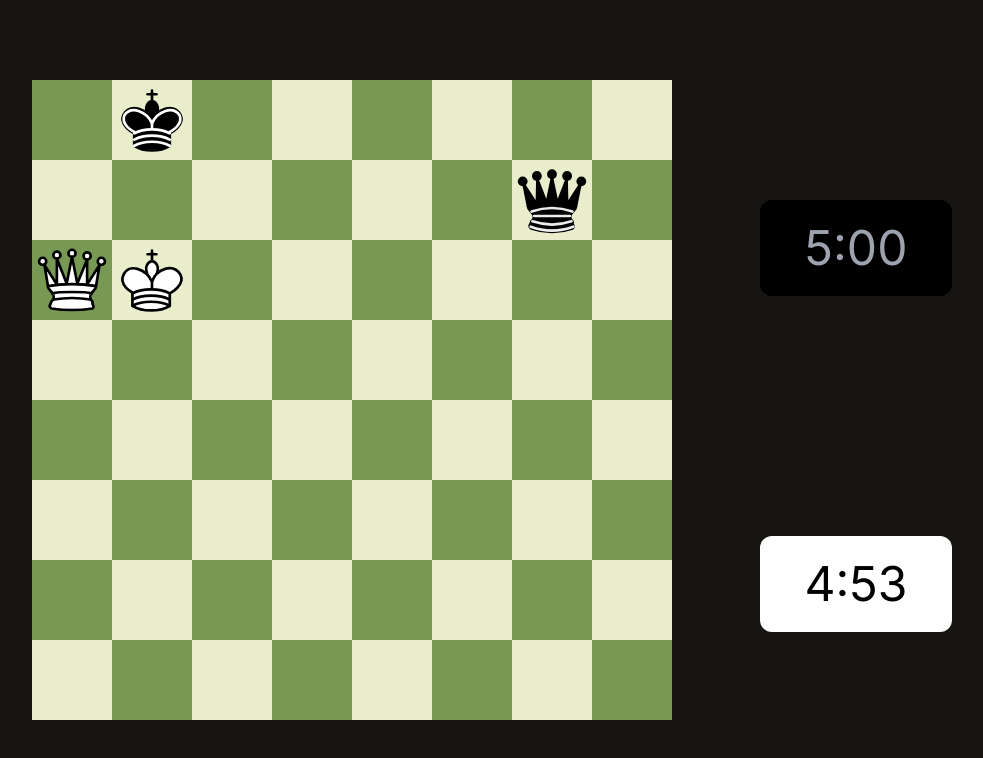
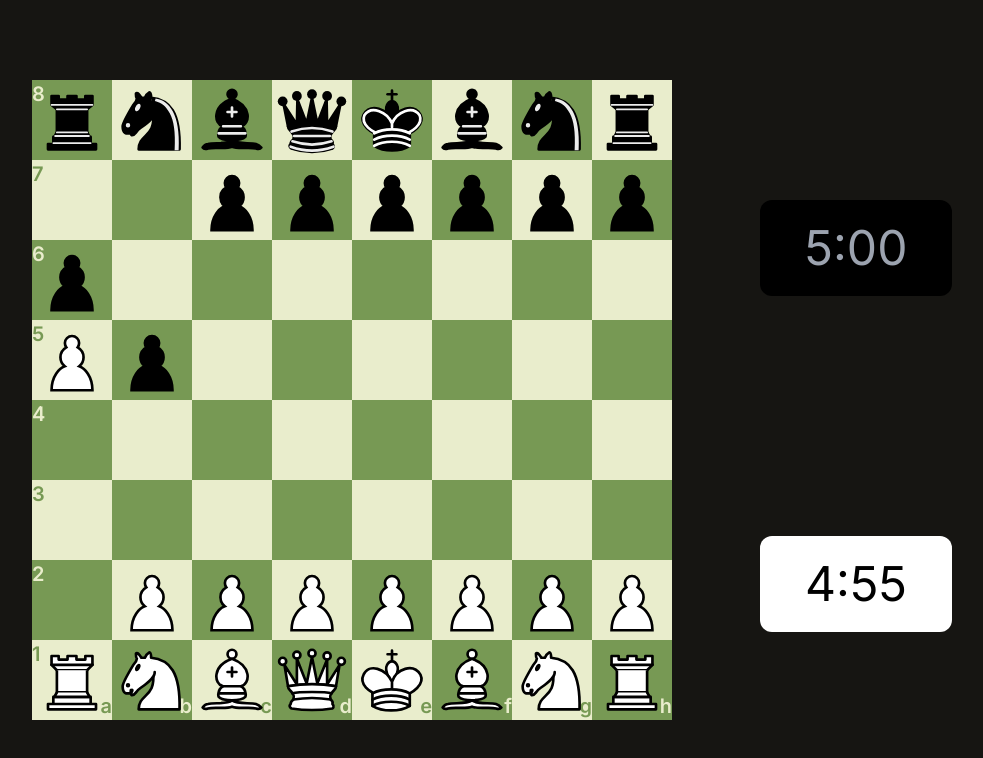
Before and after one commit to Srinjoy003/chess, a Next.js app: page / in a window 1280 px wide. Shown: the top 758 px of the page, without its empty margins (288-1271 px from the left). Built offline with nearby package versions, Linux system fonts and the light colour scheme.

Commit message:
fixed prevMove in ai

```diff
--- a/app/chessAi/MoveGenerator.ts
+++ b/app/chessAi/MoveGenerator.ts
@@ -1,5 +1,6 @@
 import { ImprovedTotalMoveList } from "./aiMoves";
 import { EnPassantMoveList, CastlingMoveList } from "../helperFunctions";
+import { extractChessPosition } from "./aiHelperFunctions";
 
 export function deepCopyBoard(boardState: string[][]): string[][] {
 	// Create a new array and copy the contents of the original array to it
@@ -20,13 +21,16 @@ function deepCopyPrevMove(
 
 export function MoveGenerator(
 	depth: number,
+	currentDepth: number,
 	boardState: string[][],
 	currentTurn: string,
 	prevMove: [number, number] | null,
 	whiteCastling: [boolean, boolean, boolean],
 	blackCastling: [boolean, boolean, boolean]
 ): number {
-	if (depth === 0) return 0;
+	if (currentDepth === 0) return 1;
+
+	if (prevMove === null) prevMove = [-1, -1];
 
 	const totalMoveList = ImprovedTotalMoveList(
 		boardState,
@@ -46,6 +50,22 @@ export function MoveGenerator(
 		const newPrevMove = deepCopyPrevMove(prevMove);
 		const nextTurn = currentTurn === "w" ? "b" : "w";
 
+		if (newPrevMove) {
+			const testMove =
+				extractChessPosition(move[0]) + extractChessPosition(move[1]);
+			const pMove =
+				extractChessPosition(newPrevMove[0]) +
+				extractChessPosition(newPrevMove[1]);
+
+			// console.log(testMove)
+
+			if (testMove === "a5b6") {
+				console.log("test : ", testMove, pMove);
+			}
+		}
+
+		// console.log("before", newPrevMove, prevMove);
+
 		MoveMaker(
 			newBoardState,
 			fromIndex,
@@ -55,16 +75,35 @@ export function MoveGenerator(
 			newWhiteCastling,
 			newBlackCastling
 		);
-		moveNumber += MoveGenerator(
-			depth - 1,
+
+		if (newPrevMove) {
+			newPrevMove[0] = fromIndex;
+			newPrevMove[1] = toIndex;
+		}
+
+		// console.log("after", newPrevMove);
+
+		const num = MoveGenerator(
+			depth,
+			currentDepth - 1,
 			newBoardState,
 			nextTurn,
 			newPrevMove,
 			newWhiteCastling,
 			newBlackCastling
 		);
+
+		if (currentDepth === depth) {
+			const fromIndexPos = extractChessPosition(fromIndex);
+			const toIndexPos = extractChessPosition(toIndex);
+			const moveName = fromIndexPos + toIndexPos + ":";
+
+			console.log(moveName, num);
+		}
+
+		moveNumber += num;
 	}
-	return totalMoveList.length + moveNumber;
+	return moveNumber;
 }
 
 export function MoveMaker(
@@ -181,5 +220,6 @@ export function MoveMaker(
 			blackCastling = [blackCastling[0], true, blackCastling[2]];
 		}
 	}
-	prevMove = [fromIndex, toIndex];
+
+
 }
--- /dev/null
+++ b/app/chessAi/aiHelperFunctions.ts
@@ -0,0 +1,5 @@
+export function extractChessPosition(position: number): string {
+	const row = Math.floor(position / 10); // Extract the "tens" place as row
+	const col = position % 10; // Extract the "ones" place as column
+	return String.fromCharCode("a".charCodeAt(0) + col) + (row + 1);
+}
--- a/app/components/Square.tsx
+++ b/app/components/Square.tsx
@@ -7,6 +7,7 @@ import { useSelector } from "react-redux";
 import { RootState } from "../reduxStore/store";
 import { MoveList } from "../helperFunctions";
 import { EnPassantMoveList } from "../helperFunctions";
+import { extractChessPosition } from "../chessAi/aiHelperFunctions";
 
 type SquareProp = {
 	pawnPromotionOpen: boolean;
@@ -41,6 +42,8 @@ const Square = ({
 	const turn = useSelector((state: RootState) => state.turn);
 	const row = Math.floor(position / 10);
 	const col = position % 10;
+
+	const positionName = extractChessPosition(position);
 
 	const enpassantMoveList = useMemo(() => {
 		if (selectedPiece) {
@@ -126,7 +129,7 @@ const Square = ({
 
 	return (
 		<div
-			className={`flex flex-row w-10 h-10 text-3xl md:w-20 md:h-20 md:text-5xl items-center justify-center ${
+			className={`relative flex flex-row w-10 h-10 text-3xl md:w-20 md:h-20 md:text-5xl items-center justify-center ${
 				(selectedPiece &&
 					selectedPiece[0] === position &&
 					boardState[row][col][0] === turn) ||
@@ -172,6 +175,26 @@ const Square = ({
 						}`}
 					></div>
 				)}
+
+			{positionName[0] === "a" && (
+				<div
+					className={`absolute left-0 top-0 text-xl font-semibold ${
+						colour === "bg-chess-light" ? "text-chess-dark" : "text-chess-light"
+					}`}
+				>
+					{positionName[1]}
+				</div>
+			)}
+
+			{positionName[1] === "1" && (
+				<div
+					className={`absolute right-0 bottom-0 text-xl font-semibold ${
+						colour === "bg-chess-light" ? "text-chess-dark" : "text-chess-light"
+					}`}
+				>
+					{positionName[0]}
+				</div>
+			)}
 		</div>
 	);
 };
--- a/app/components/chessBoard.tsx
+++ b/app/components/chessBoard.tsx
@@ -17,7 +17,7 @@ import PawnPromotion from "./PawnPromotion";
 import Timer from "./Timer";
 import { useDispatch } from "react-redux";
 import { toggleTurn } from "../reduxStore/turnSlice";
-import { AiRandomMove, ImprovedTotalMoveList } from "../chessAi/aiMoves";
+import { AiRandomMove } from "../chessAi/aiMoves";
 import { MoveGenerator } from "../chessAi/MoveGenerator";
 
 export function CreateBoardMap() {
@@ -26,20 +26,20 @@ export function CreateBoardMap() {
 	for (let i = 0; i <= 7; i++) {
 		let row = [];
 		for (let j = 0; j <= 7; j++) {
-			let piece = "-";
+			let piece = "";
 			let colour = "";
 
-			// if (i == 1 || i == 6) piece = "P";
-			// else if (i == 0 || i == 7) {
-			// 	if (j == 0 || j == 7) piece = "R";
-			// 	else if (j == 1 || j == 6) piece = "H";
-			// 	else if (j == 2 || j == 5) piece = "B";
-			// 	else if (j == 3) piece = "Q";
-			// 	else if (j == 4) piece = "K";
-			// } else piece = "-";
+			if (i == 1 || i == 6) piece = "P";
+			else if (i == 0 || i == 7) {
+				if (j == 0 || j == 7) piece = "R";
+				else if (j == 1 || j == 6) piece = "H";
+				else if (j == 2 || j == 5) piece = "B";
+				else if (j == 3) piece = "Q";
+				else if (j == 4) piece = "K";
+			} else piece = "-";
 
-			// if (i < 2) colour = "w";
-			// else if (i > 5) colour = "b";
+			if (i < 2) colour = "w";
+			else if (i > 5) colour = "b";
 
 			row.push(colour + piece);
 		}
@@ -47,28 +47,21 @@ export function CreateBoardMap() {
 		board.push(row);
 	}
 
-	// board[2][0] = "wP";
-	// board[1][0] = "-";
-	// board[2][3] = "wP";
-	// board[1][3] = "-";
-	// board[2][7] = "wH";
-	// board[1][6] = "-";
-	// board[3][4] = "wH";
-	// board[6][0] = "-";
-	// board[6][1] = "-";
-	// board[5][0] = "bP";
-	// board[4][1] = "bP";
-	// board[6][7] = "-";
-	// board[5][7] = "bP";
-	// board[6][6] = "-";
-	// board[6][5] = "-";
-	// board[3][6] = "bP";
-	// board[4][6] = "bP";
+	board[1][0] = "-"
+	board[3][0] = "wP" //a2a4
 
-	board[7][1] = "bK";
-	board[5][1] = "wK";
-	board[5][0] = "wQ";
-	board[6][6] = "bQ";
+	board[6][0] = "-"
+	board[5][0] = "bP" //a7a6
+
+	board[3][0] = "-"
+	board[4][0] = "wP" //a4a5
+
+	board[6][1] = "-"
+	board[4][1] = "bP" //b7b5
+
+	// board[4][0] = "-"
+	// board[5][1] = "wP" //a5b6
+	// board[4][1] = "-"
 
 	return board;
 }
@@ -165,10 +158,11 @@ export default function ChessBoard() {
 	let aiRandomMoveBlack = useRef<number[]>([]);
 
 	const moves = MoveGenerator(
-		3,
+		2,
+		2,
 		boardState,
-		turn,
-		prevMove,
+		"w",
+		/*[40, 51],*/ [61, 41],
 		whiteCastling,
 		blackCastling
 	);
@@ -191,20 +185,6 @@ export default function ChessBoard() {
 			});
 		}
 	};
-
-	useEffect(() => {
-		if (selectedPiece)
-			// console.log(MoveList(selectedPiece[1], selectedPiece[0], boardState, prevMove, whiteCastling, blackCastling))
-			console.log(
-				ImprovedTotalMoveList(
-					boardState,
-					turn,
-					prevMove,
-					whiteCastling,
-					blackCastling
-				).length
-			);
-	});
 
 	useEffect(() => {
 		if (inCheck) setSound("check");
```
Also changed, not shown: app/chessAi/moves.txt (added).
